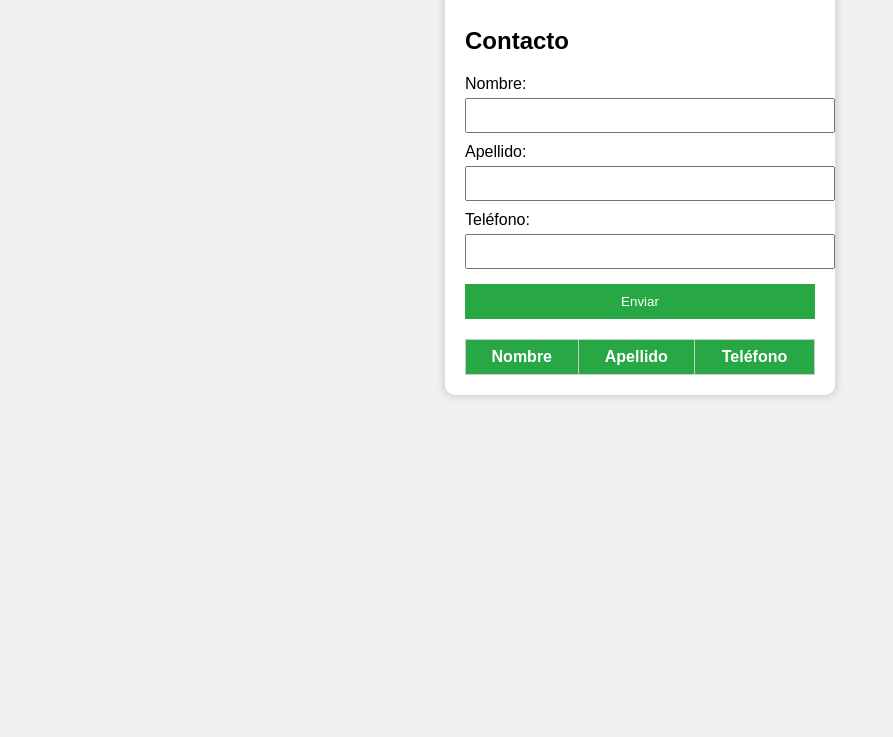
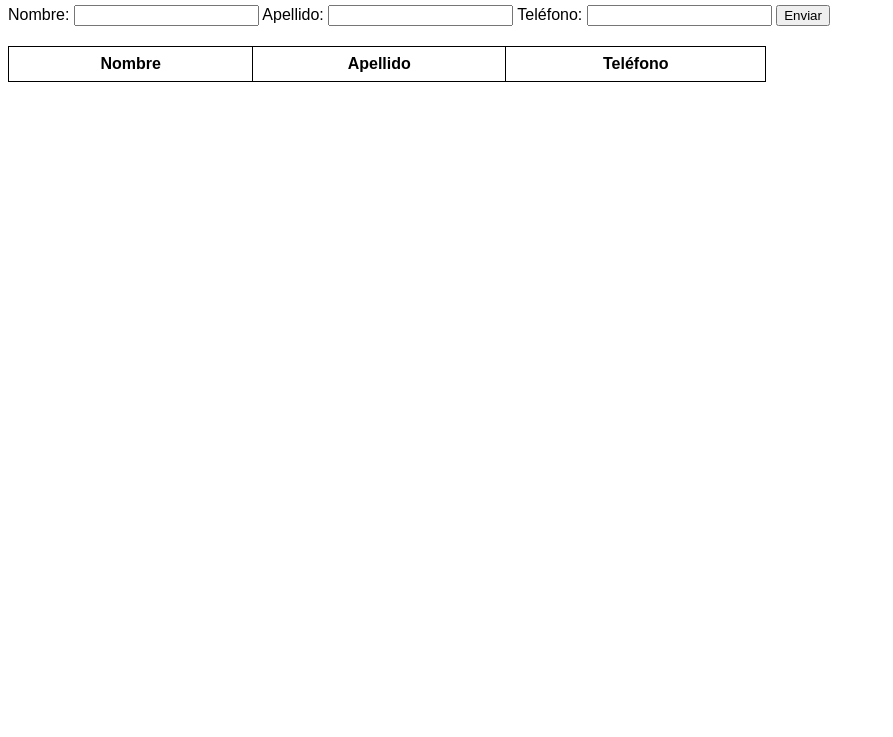
Before and after one commit to luisgerardo09089-creator/contactos-, a plain HTML site: page index.html in a window 1280 px wide. Shown: the part 63-800 px from the top of the page, without its empty margins (0-893 px from the left). Drawn offline with Linux system fonts and the light colour scheme.

Commit message:
Update index.html

```diff
--- a/index.html
+++ b/index.html
@@ -2,86 +2,40 @@
 <html lang="es">
 <head>
 <meta charset="UTF-8">
-    <title>Formulario de Contacto</title>
+<title>Contacto</title>
 
 <style>
 body {
-            font-family: Arial, sans-serif;
-            background-color: #f0f0f0;
-        }
-
-        .form-container {
-            width: 350px;
-            margin: 50px auto;
-            padding: 20px;
-            background: white;
-            border-radius: 10px;
-            box-shadow: 0 0 10px rgba(0,0,0,0.2);
-        }
-
-        label {
-            display: block;
-            margin-top: 10px;
-        }
-
-        input {
-            width: 100%;
-            padding: 8px;
-            margin-top: 5px;
-        }
-
-        button {
-            width: 100%;
-            margin-top: 15px;
-            padding: 10px;
-            background-color: #28a745;
-            color: white;
-            border: none;
-            cursor: pointer;
-        }
-
-        button:hover {
-            background-color: #218838;
+    font-family: Arial;
 }
 
 table {
-            width: 100%;
     margin-top: 20px;
     border-collapse: collapse;
+    width: 60%;
 }
 
 th, td {
-            border: 1px solid #ccc;
+    border: 1px solid black;
     padding: 8px;
     text-align: center;
 }
+</style>
 
-        th {
-            background-color: #28a745;
-            color: white;
-        }
-    </style>
 </head>
 <body>
 
-<div class="form-container">
 <h2>Contacto</h2>
 
-    <form id="contactForm">
-        <label>Nombre:</label>
-        <input type="text" id="nombre" required>
-
-        <label>Apellido:</label>
-        <input type="text" id="apellido" required>
-
-        <label>Teléfono:</label>
-        <input type="tel" id="telefono" required>
-
+<form id="formulario">
+    Nombre: <input type="text" id="nombre" required>
+    Apellido: <input type="text" id="apellido" required>
+    Teléfono: <input type="tel" id="telefono" required>
     <button type="submit">Enviar</button>
 </form>
 
-    <!-- Tabla -->
-    <table id="tablaDatos">
+<!-- TABLA (IMPORTANTE) -->
+<table id="tabla">
     <thead>
         <tr>
             <th>Nombre</th>
@@ -92,26 +46,25 @@
     <tbody>
     </tbody>
 </table>
-</div>
 
 <script>
-document.getElementById("contactForm").addEventListener("submit", function(e) {
-    e.preventDefault();
+document.getElementById("formulario").addEventListener("submit", function(e) {
+    e.preventDefault(); // EVITA QUE SE RECARGUE LA PÁGINA
 
     let nombre = document.getElementById("nombre").value;
     let apellido = document.getElementById("apellido").value;
     let telefono = document.getElementById("telefono").value;
 
-    let tabla = document.getElementById("tablaDatos").getElementsByTagName("tbody")[0];
+    let tabla = document.getElementById("tabla").getElementsByTagName("tbody")[0];
 
-    let nuevaFila = tabla.insertRow();
+    let fila = tabla.insertRow();
 
-    nuevaFila.insertCell(0).textContent = nombre;
-    nuevaFila.insertCell(1).textContent = apellido;
-    nuevaFila.insertCell(2).textContent = telefono;
+    fila.insertCell(0).textContent = nombre;
+    fila.insertCell(1).textContent = apellido;
+    fila.insertCell(2).textContent = telefono;
 
-    // Limpiar formulario
-    document.getElementById("contactForm").reset();
+    // Limpia el formulario
+    document.getElementById("formulario").reset();
 });
 </script>
 
```
Lines whose indentation alone changed are shown as unchanged.
